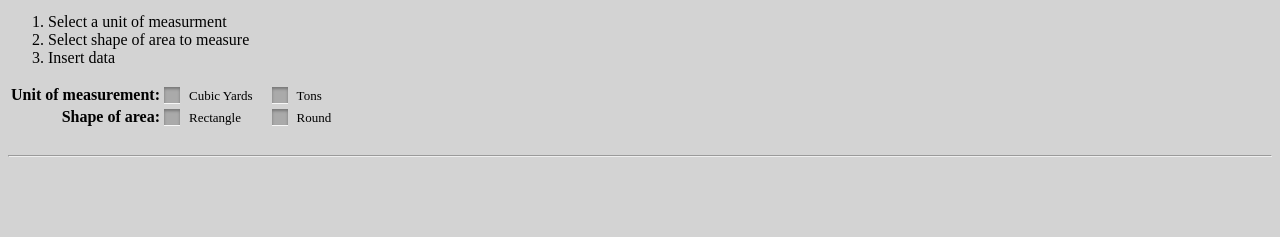
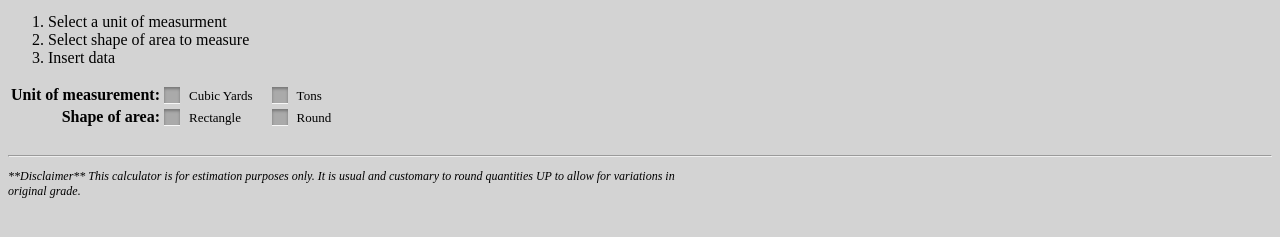
Before and after one commit to 13magilla/BulkMaterialCalculator, a plain HTML site: page index.html in a window 1280 px wide. Shown: the part 93-330 px from the top of the page. Drawn offline with Linux system fonts and the light colour scheme.

Commit message:
-Add disclaimer /n -Fix div

```diff
--- a/index.html
+++ b/index.html
@@ -6,6 +6,7 @@
         <script src="calc.js"></script>
     </head>
     <body>
+        <div id="header">
             <h1>Bulk Material Estimating Calculator</h1>
             <p>The following calculator is used to gain an estimate of materials needed to fill an area:</p>
             <ol id="instructions">
@@ -28,15 +29,11 @@
                 </table>
             </form><br>
             <hr/>
-        <!--
-        <select id="calculator" onchange="calcUpdate()">
-            <option disabled selected value> -- select an option -- </option>
-            <option value="yardCalc">Yard Calculator</option>
-            <option value="cubeYardCal">Cubic Yard Calculator</option>
-            <option value="tonCalc">Tonage Calculator</option>
-            <option value="cubeTonCalc">Cubic Tonage Calculator</option>
-        </select><br><br>
-        -->
+        </div>
+
         <div id="calcLoc"></div>
+        <div id="disclaimer">
+            <p>**Disclaimer** This calculator is for estimation purposes only. It is usual and customary to round quantities UP to allow for variations in original grade.</p>
+        </div>
     </body>
 </html>
--- a/styles.css
+++ b/styles.css
@@ -13,6 +13,12 @@ th {
 
 h1 {
     color: #7c795d; font-family: 'Trocchi', serif; font-size: 45px; font-weight: normal; line-height: 48px; margin: 0;
+}
+
+#disclaimer{
+    font-style: italic;
+    font-size: .75em;
+    max-width: 58em;
 }
 
 input, select {
```
Lines whose indentation alone changed are shown as unchanged.
